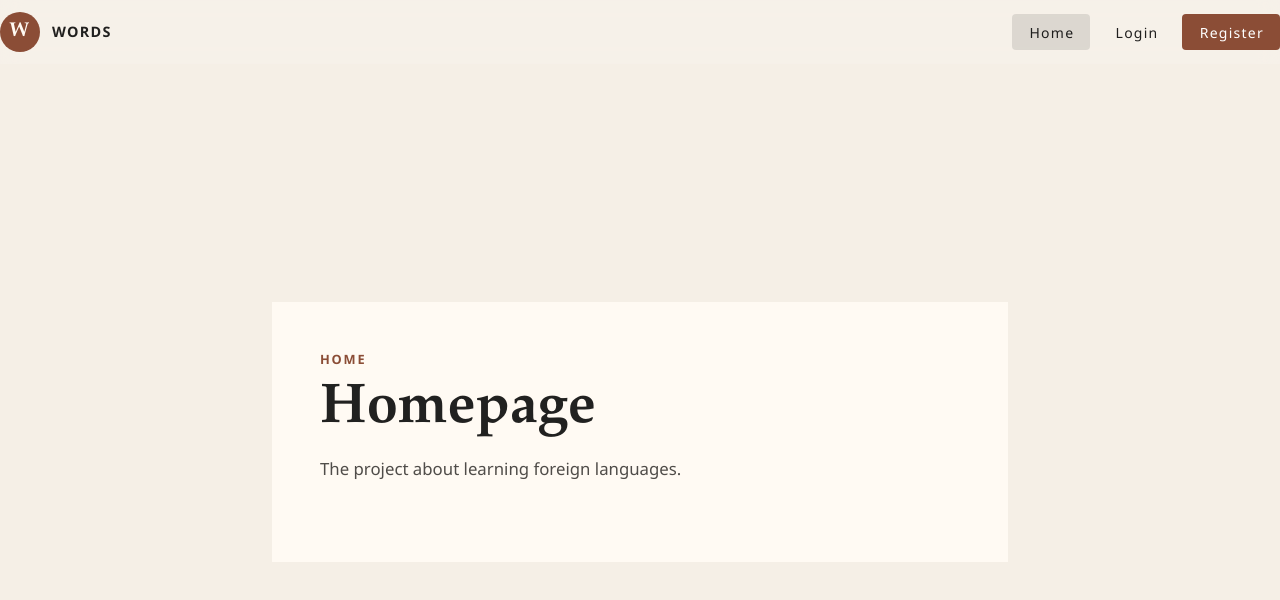
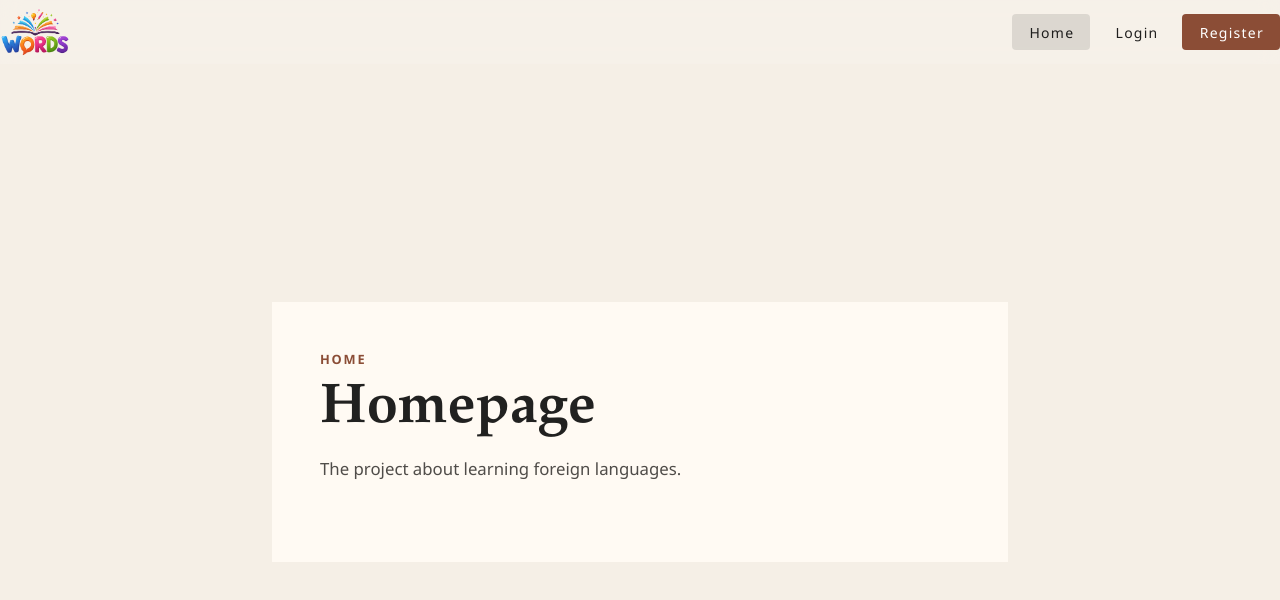
Before and after one commit to desecho/words, a Vue app in the folder frontend/: page / in a window 1280 px wide. Shown: the top 600 px of the page. Built offline with nearby package versions, Linux system fonts and the light colour scheme; what vue-toast-notification, x-axios-progress-bar would draw is missing.

Commit message:
Add logo and favicon

```diff
--- a/frontend/index.html
+++ b/frontend/index.html
@@ -3,6 +3,7 @@
   <head>
     <meta charset="UTF-8" />
     <meta name="viewport" content="width=device-width, initial-scale=1" />
+    <link href="/logo.png" rel="icon" type="image/png" />
     <meta name="theme-color" content="#8b4d36" />
     <meta name="author" content="words" />
     <meta name="description" content="Empty Django and Vue starter extracted from the shows harness." />
--- a/frontend/src/App.vue
+++ b/frontend/src/App.vue
@@ -1,9 +1,8 @@
 <template>
   <v-app>
     <v-app-bar class="app-bar" elevation="0">
-      <RouterLink class="brand" to="/">
-        <span class="brand__mark">W</span>
-        <span class="brand__text">words</span>
+      <RouterLink aria-label="Words" class="brand" to="/">
+        <img alt="Words" class="brand__logo" src="/logo.png" />
       </RouterLink>
 
       <v-spacer />
--- a/frontend/src/styles/styles.scss
+++ b/frontend/src/styles/styles.scss
@@ -31,26 +31,14 @@ a {
 .brand {
   display: inline-flex;
   align-items: center;
-  gap: 0.75rem;
-  font-weight: 700;
-  letter-spacing: 0.08em;
-  text-transform: uppercase;
+  line-height: 0;
 }
 
-.brand__mark {
-  display: inline-grid;
-  place-items: center;
-  width: 2.5rem;
-  height: 2.5rem;
-  border-radius: 999px;
-  background: #8b4d36;
-  color: #fffaf3;
-  font-family: "Iowan Old Style", "Palatino Linotype", serif;
-  font-size: 1.25rem;
-}
-
-.brand__text {
-  font-size: 0.9rem;
+.brand__logo {
+  display: block;
+  height: 3rem;
+  width: auto;
+  max-width: min(12rem, 40vw);
 }
 
 .nav-actions {
```
Also changed, not shown: frontend/public/logo.png (added).
